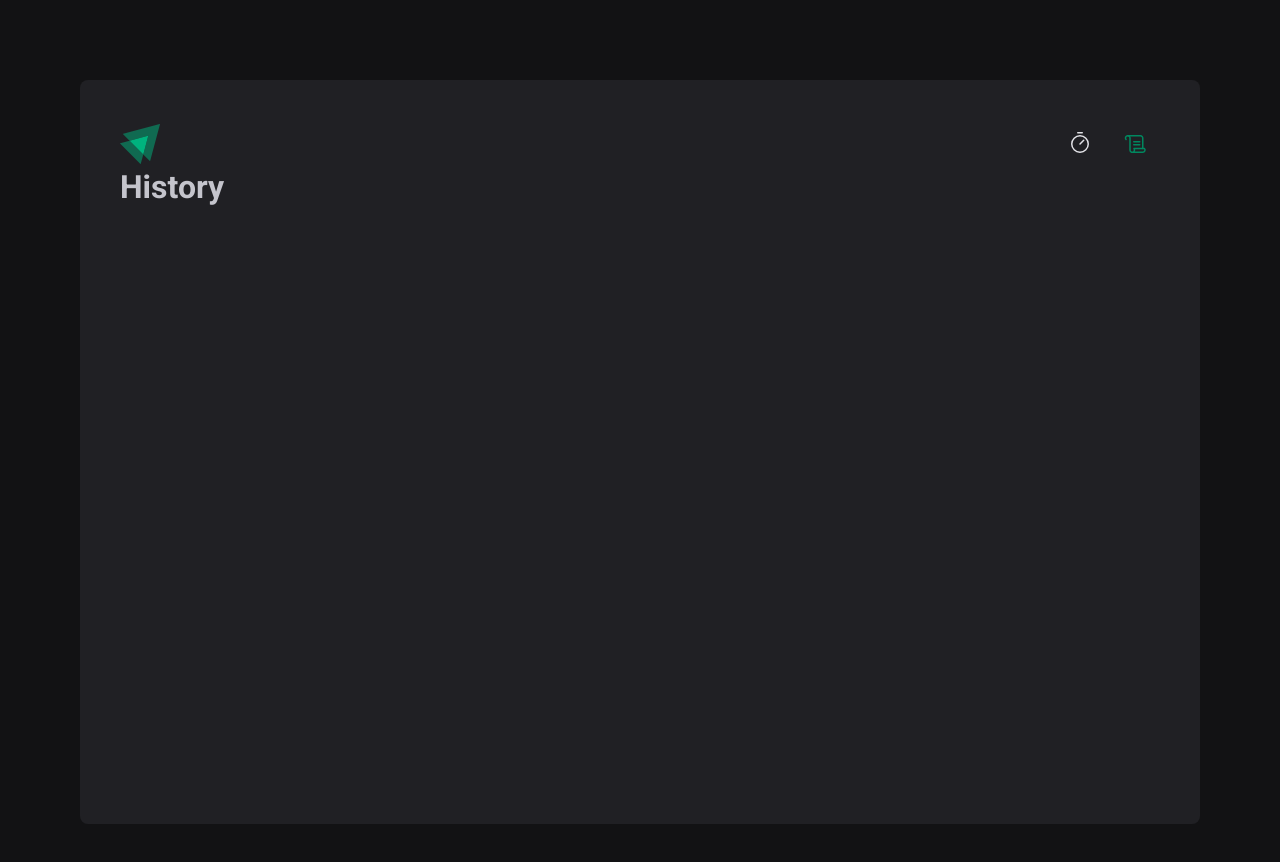
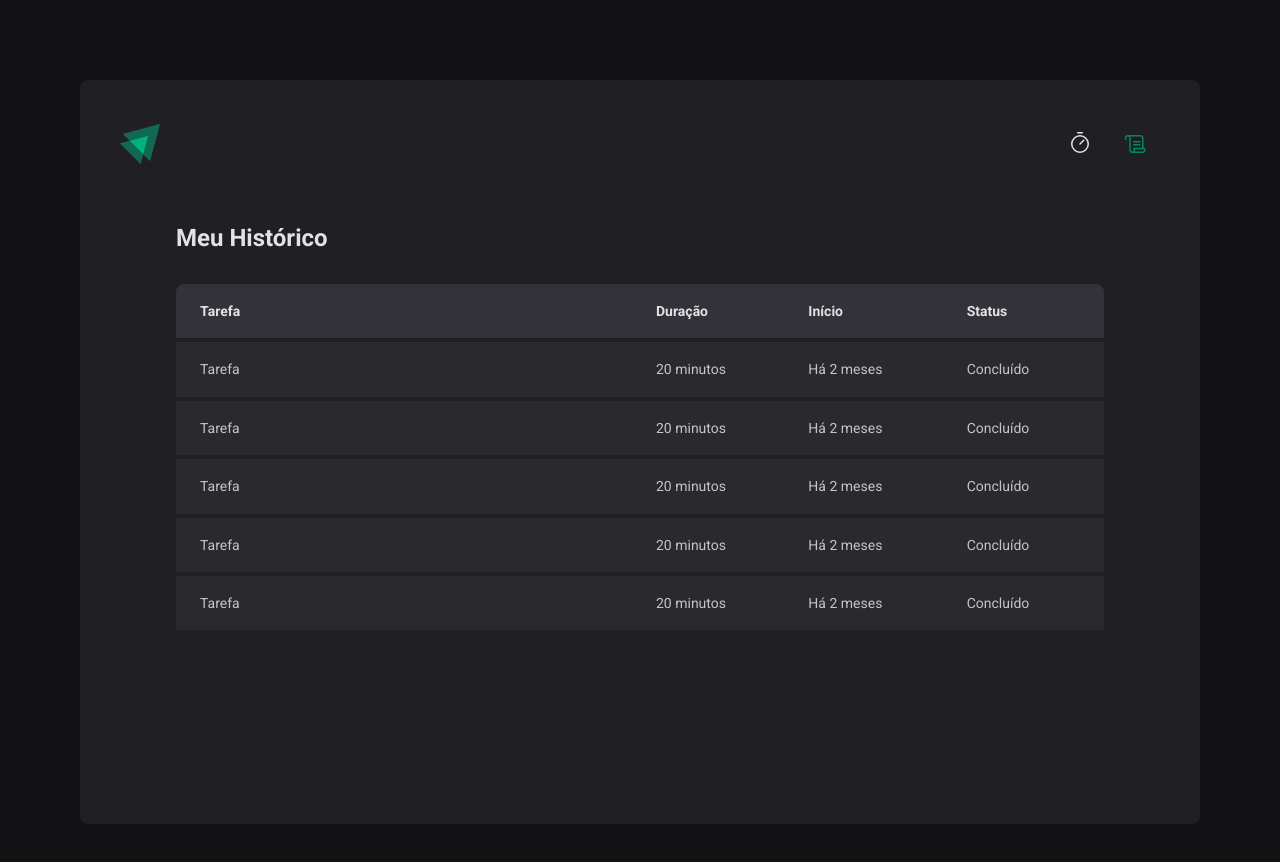
Before and after one commit to lirasusejdev/ignite-23-Project02, a React (Vite) app in the folder 02-ignite-timer/: page /history in a window 1280 px wide. Shown: the top 862 px of the page. Built offline with nearby package versions, Linux system fonts and the light colour scheme.

Commit message:
adicionado history

```diff
--- a/02-ignite-timer/src/pages/History.tsx
+++ /dev/null
@@ -1,3 +0,0 @@
-export function History() {
-  return <h1>History</h1>
-}
--- /dev/null
+++ b/02-ignite-timer/src/pages/History/index.tsx
@@ -0,0 +1,53 @@
+import { HistoryContainer, HistoryList } from './styles'
+
+export function History() {
+  return (
+    <HistoryContainer>
+      <h1>Meu Histórico</h1>
+      <HistoryList>
+        <table>
+          <thead>
+            <tr>
+              <th>Tarefa</th>
+              <th>Duração</th>
+              <th>Início</th>
+              <th>Status</th>
+            </tr>
+          </thead>
+          <tbody>
+            <tr>
+              <td>Tarefa</td>
+              <td>20 minutos</td>
+              <td>Há 2 meses</td>
+              <td>Concluído</td>
+            </tr>
+            <tr>
+              <td>Tarefa</td>
+              <td>20 minutos</td>
+              <td>Há 2 meses</td>
+              <td>Concluído</td>
+            </tr>
+            <tr>
+              <td>Tarefa</td>
+              <td>20 minutos</td>
+              <td>Há 2 meses</td>
+              <td>Concluído</td>
+            </tr>
+            <tr>
+              <td>Tarefa</td>
+              <td>20 minutos</td>
+              <td>Há 2 meses</td>
+              <td>Concluído</td>
+            </tr>
+            <tr>
+              <td>Tarefa</td>
+              <td>20 minutos</td>
+              <td>Há 2 meses</td>
+              <td>Concluído</td>
+            </tr>
+          </tbody>
+        </table>
+      </HistoryList>
+    </HistoryContainer>
+  )
+}
--- /dev/null
+++ b/02-ignite-timer/src/pages/History/styles.ts
@@ -0,0 +1,61 @@
+import { styled } from 'styled-components'
+
+export const HistoryContainer = styled.main`
+  flex: 1;
+  padding: 3.5rem;
+  display: flex;
+  flex-direction: column;
+
+  h1 {
+    font-size: 1.5rem;
+    color: ${props => props.theme['gray-100']};
+  }
+`
+
+export const HistoryList = styled.div`
+  flex: 1;
+  overflow: auto;
+  margin-top: 2rem;
+
+  table {
+    width: 100%;
+    border-collapse: collapse;
+    min-width: 600px;
+  }
+
+  th {
+    background-color: ${props => props.theme['gray-600']};
+    padding: 1rem;
+    text-align: left;
+    color: ${props => props.theme['gray-100']};
+    font-size: 0.875rem;
+    line-height: 1.6;
+
+    &:first-child {
+      border-top-left-radius: 8px;
+      padding-left: 1.5rem;
+    }
+
+    &:last-child {
+      border-top-right-radius: 8px;
+      padding-right: 1.5rem;
+    }
+  }
+
+  td {
+    background-color: ${props => props.theme['gray-700']};
+    border-top: 4px solid ${props => props.theme['gray-800']};
+    padding: 1rem;
+    font-size: 0.875rem;
+    line-height: 1.6;
+
+    &:first-child {
+      width: 50%;
+      padding-left: 1.5rem;
+    }
+
+    &:last-child {
+      padding-right: 1.5rem;
+    }
+  }
+`
--- a/02-ignite-timer/src/pages/Home/index.tsx
+++ b/02-ignite-timer/src/pages/Home/index.tsx
@@ -15,13 +15,27 @@ export function Home() {
       <form action="">
         <FormContainer>
           <label htmlFor="task">Vou trabalhar em </label>
-          <TaskInput id="task" placeholder="Dê um nome para seu projeto" />
+          <TaskInput
+            id="task"
+            list="task-suggestions"
+            placeholder="Dê um nome para seu projeto"
+          />
+
+          <datalist id="task-suggestions">
+            <option value="Projeto 1" />
+            <option value="Projeto 2" />
+            <option value="Projeto 3" />
+            <option value="Projeto 4" />
+          </datalist>
 
           <label htmlFor="task">durante</label>
           <MinutesAmoutInput
             type="number"
             placeholder="00"
             id="minutesAmount"
+            step={5}
+            min={5}
+            max={60}
           />
 
           <span>minutos</span>
--- a/02-ignite-timer/src/pages/Home/styles.ts
+++ b/02-ignite-timer/src/pages/Home/styles.ts
@@ -49,6 +49,10 @@ const BaseInput = styled.input`
 
 export const TaskInput = styled(BaseInput)`
   flex: 1;
+
+  &::-webkit-calendar-picker-indicator {
+    display: none !important;
+  }
 `
 
 export const MinutesAmoutInput = styled(BaseInput)`
```
